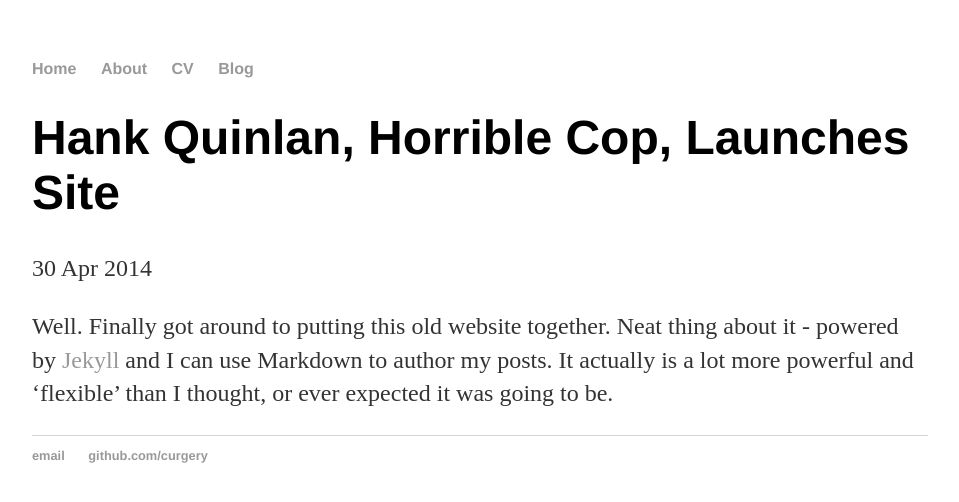
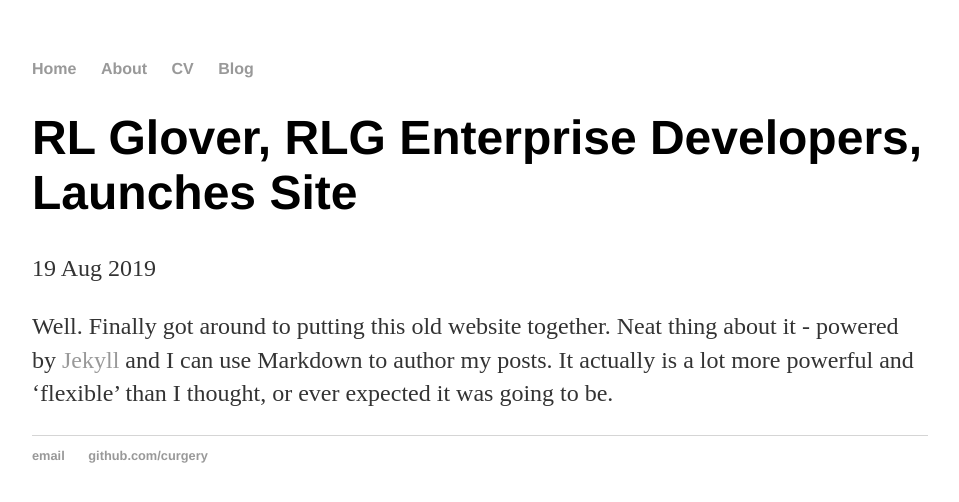
Before and after one commit to curgery/curgery.github.io, a Jekyll site: the page built from _posts/2019-08-19-rl-glover-site-launched.md, in a window 1280 px wide. Shown: the top 502 px of the page, without its empty margins (160-1119 px from the left). Built offline with Jekyll 4.4.1, drawn with Linux system fonts in a browser that asks for light colours.

Commit message:
Update 2019-08-19-rl-glover-site-launched.md

```diff
--- a/_posts/2019-08-19-rl-glover-site-launched.md
+++ b/_posts/2019-08-19-rl-glover-site-launched.md
@@ -1,7 +1,7 @@
 ---
 layout: post
-title: "Hank Quinlan, Horrible Cop, Launches Site"
-date: 2014-04-30
+title: "RL Glover, RLG Enterprise Developers, Launches Site"
+date: 2019-08-19
 ---
 
 Well. Finally got around to putting this old website together. Neat thing about it - powered by [Jekyll](http://jekyllrb.com) and I can use Markdown to author my posts. It actually is a lot more powerful and 'flexible' than I thought, or ever expected it was going to be.
```
